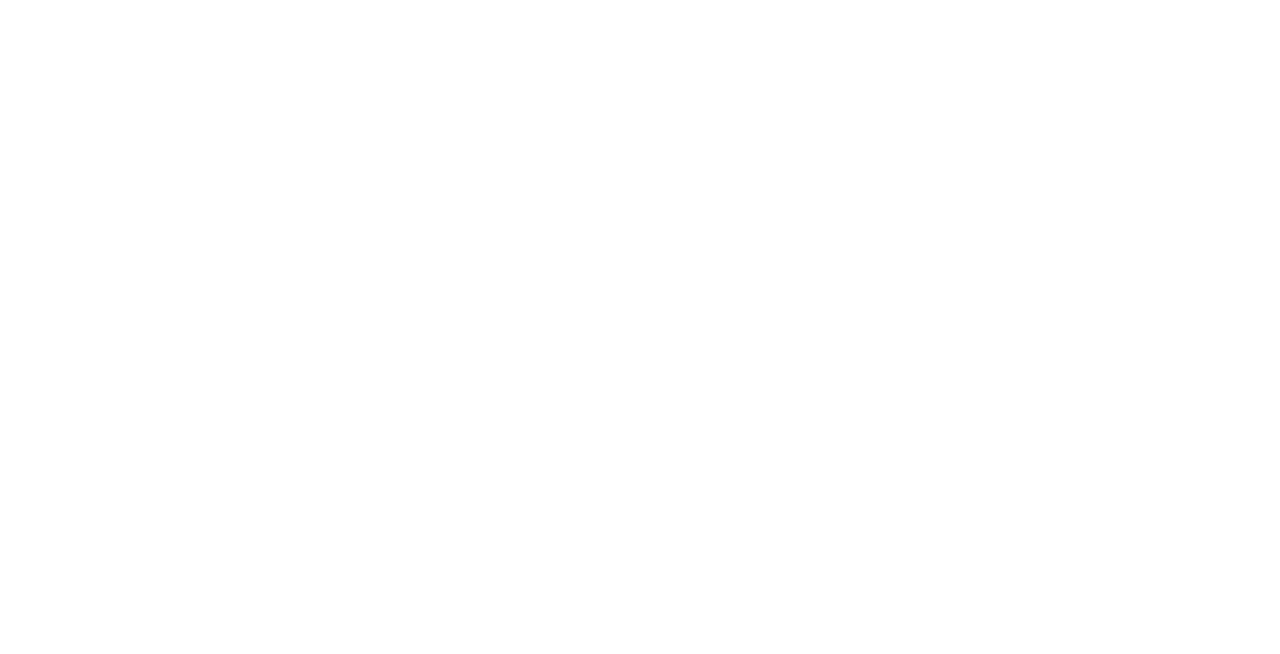
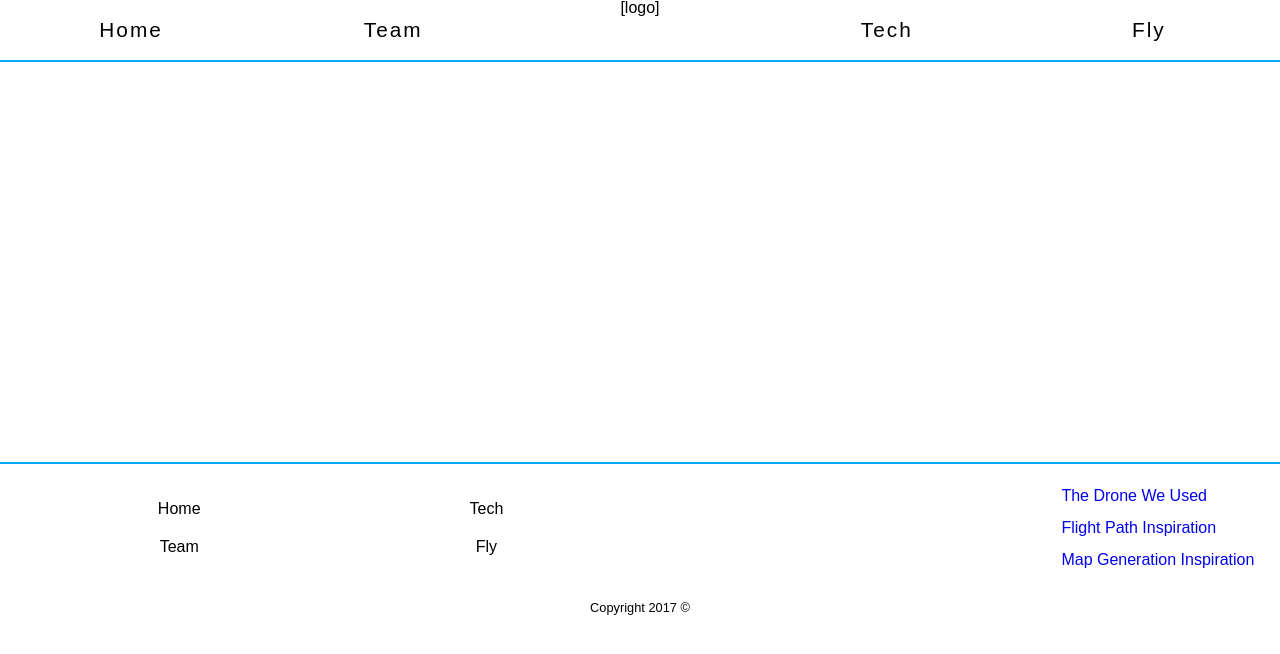
Before and after one commit to droneApp/mapit, a React (Create React App) app: page / in a window 1280 px wide. Shown: the top 654 px of the page. Built offline with nearby package versions, Linux system fonts and the light colour scheme.

Commit message:
routing set up started

```diff
--- a/src/App.js
+++ b/src/App.js
@@ -1,12 +1,22 @@
 import React, { Component } from 'react';
 import logo from './logo.svg';
 import './App.css';
+import { Switch, HashRouter, Route} from 'react-router-dom';
+import Home from './comps/home/Home';
+import Team from './comps/team/Team';
+import Tech from './comps/tech/Tech';
 
 class App extends Component {
   render() {
     return (
       <div>
-      {this.props.children}
+        <HashRouter>
+      <Switch>
+        <Route exact path="/" component={Home}/>
+        <Route path="/team" component={Team}/>
+        <Route path="/tech" component={Tech}/>
+      </Switch>
+      </HashRouter>
       </div>
 
 
--- a/src/index.js
+++ b/src/index.js
@@ -2,6 +2,7 @@
 import ReactDOM from 'react-dom';
 import './index.css';
 import App from './App';
-import registerServiceWorker from './registerServiceWorker';
+import { BrowserRouter as Router} from 'react-router-dom'
+// import registerServiceWorker from './registerServiceWorker';
 ReactDOM.render(<App />, document.getElementById('root'));
-registerServiceWorker();
+// registerServiceWorker();
```
